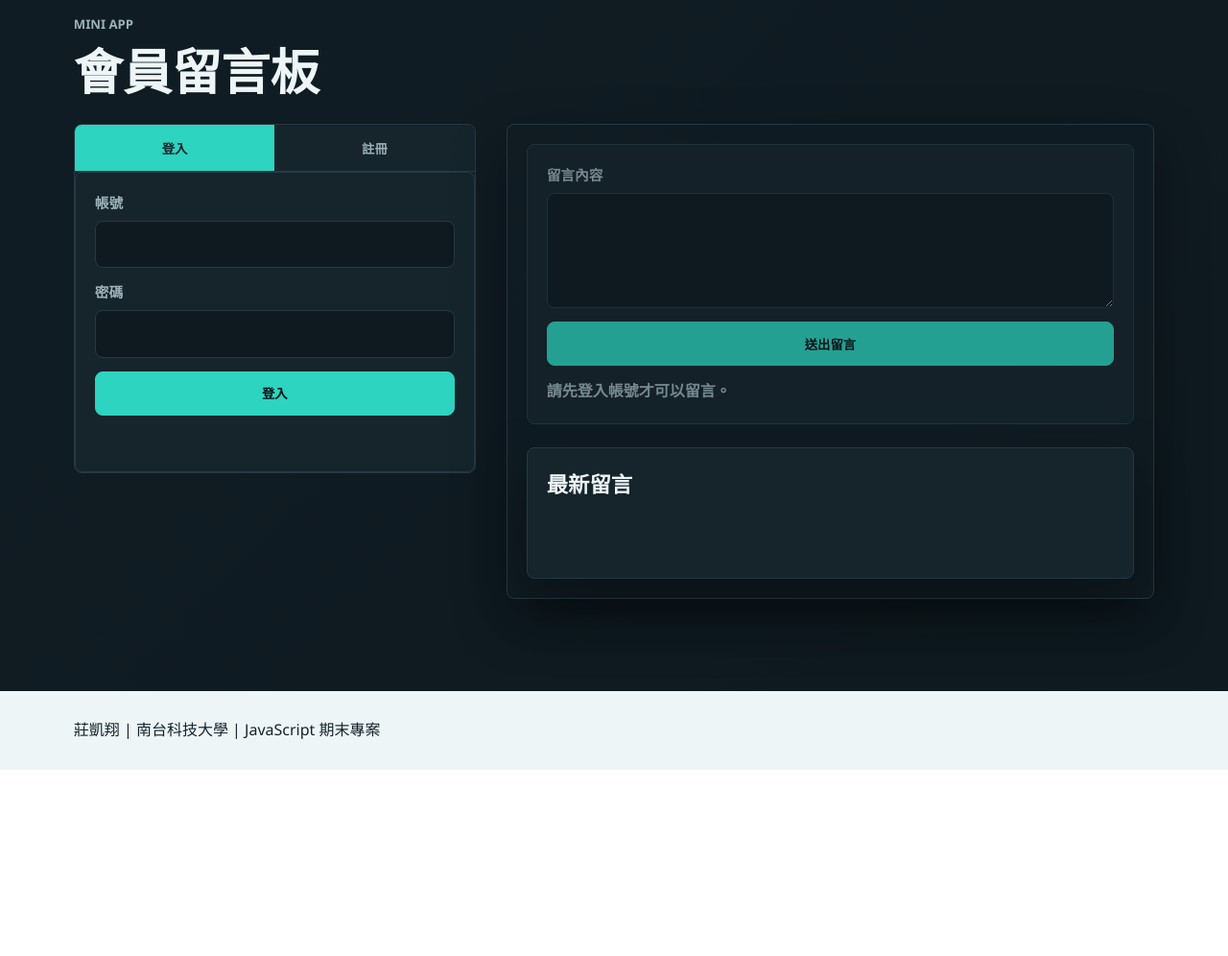
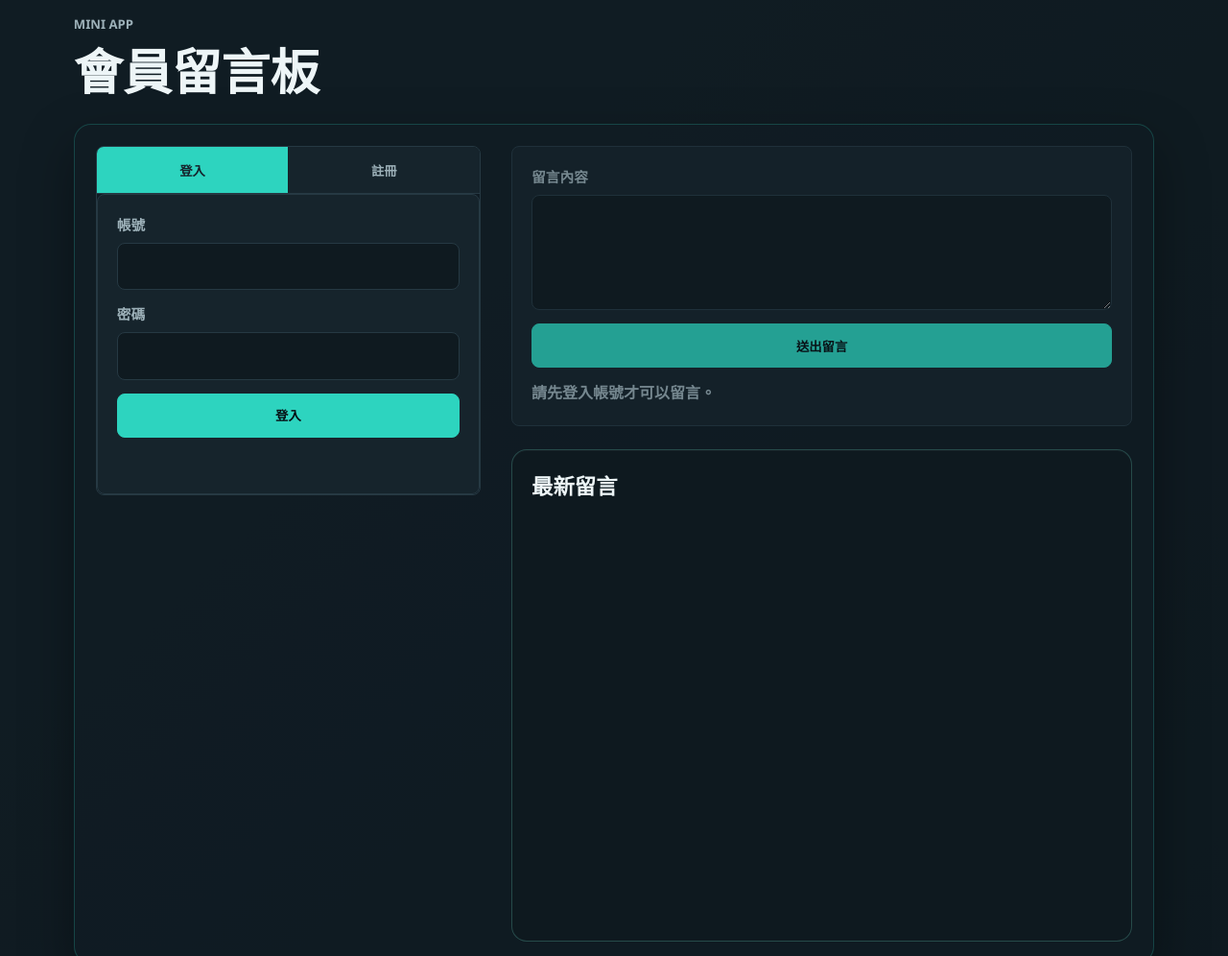
Before and after one commit to Xiang1904/xiang1904.github.io, a website with bundled scripts: page index.html in a window 1280 px wide. Shown: the part 2220-3216 px from the top of the page at 96% size. Before the commit the page ends 3022 px from the top, so only its background shows below. Built offline with nearby package versions, Linux system fonts and the light colour scheme.

Commit message:
Strengthen message board layout

```diff
--- a/public/styles.css
+++ b/public/styles.css
@@ -354,10 +354,16 @@ dd {
 
 .app-layout {
   grid-template-columns: minmax(280px, 0.62fr) minmax(0, 1fr);
+  padding: 22px;
+  border: 1px solid rgba(45, 212, 191, 0.22);
+  border-radius: 18px;
+  background: rgba(17, 29, 36, 0.56);
+  box-shadow: var(--shadow);
 }
 
 .auth-panel {
   overflow: hidden;
+  background: rgba(17, 29, 36, 0.72);
 }
 
 .auth-tabs {
@@ -399,21 +405,21 @@ dd {
 .message-area {
   display: grid;
   gap: 24px;
-  padding: 20px;
-  border: 1px solid var(--line);
-  border-radius: 8px;
-  background: rgba(17, 29, 36, 0.58);
-  box-shadow: var(--shadow);
+  padding: 0;
+  border: 0;
+  border-radius: 0;
+  background: transparent;
+  box-shadow: none;
 }
 
 .message-feed {
   display: grid;
   gap: 16px;
   padding: 20px;
-  border: 1px solid var(--line);
-  border-radius: 8px;
-  background: var(--white);
-  box-shadow: var(--shadow);
+  border: 1px solid rgba(114, 224, 209, 0.24);
+  border-radius: 16px;
+  background: rgba(15, 26, 32, 0.9);
+  box-shadow: inset 0 1px 0 rgba(255, 255, 255, 0.03);
 }
 
 .message-feed h3 {
@@ -421,9 +427,10 @@ dd {
 }
 
 .message-feed-scroll {
-  max-height: min(58vh, 540px);
+  height: 420px;
   overflow-y: auto;
   padding-right: 8px;
+  overscroll-behavior: contain;
   scrollbar-color: var(--brand) #0f1a20;
   scrollbar-width: thin;
 }
--- a/styles.css
+++ b/styles.css
@@ -354,10 +354,16 @@ dd {
 
 .app-layout {
   grid-template-columns: minmax(280px, 0.62fr) minmax(0, 1fr);
+  padding: 22px;
+  border: 1px solid rgba(45, 212, 191, 0.22);
+  border-radius: 18px;
+  background: rgba(17, 29, 36, 0.56);
+  box-shadow: var(--shadow);
 }
 
 .auth-panel {
   overflow: hidden;
+  background: rgba(17, 29, 36, 0.72);
 }
 
 .auth-tabs {
@@ -399,21 +405,21 @@ dd {
 .message-area {
   display: grid;
   gap: 24px;
-  padding: 20px;
-  border: 1px solid var(--line);
-  border-radius: 8px;
-  background: rgba(17, 29, 36, 0.58);
-  box-shadow: var(--shadow);
+  padding: 0;
+  border: 0;
+  border-radius: 0;
+  background: transparent;
+  box-shadow: none;
 }
 
 .message-feed {
   display: grid;
   gap: 16px;
   padding: 20px;
-  border: 1px solid var(--line);
-  border-radius: 8px;
-  background: var(--white);
-  box-shadow: var(--shadow);
+  border: 1px solid rgba(114, 224, 209, 0.24);
+  border-radius: 16px;
+  background: rgba(15, 26, 32, 0.9);
+  box-shadow: inset 0 1px 0 rgba(255, 255, 255, 0.03);
 }
 
 .message-feed h3 {
@@ -421,9 +427,10 @@ dd {
 }
 
 .message-feed-scroll {
-  max-height: min(58vh, 540px);
+  height: 420px;
   overflow-y: auto;
   padding-right: 8px;
+  overscroll-behavior: contain;
   scrollbar-color: var(--brand) #0f1a20;
   scrollbar-width: thin;
 }
```
